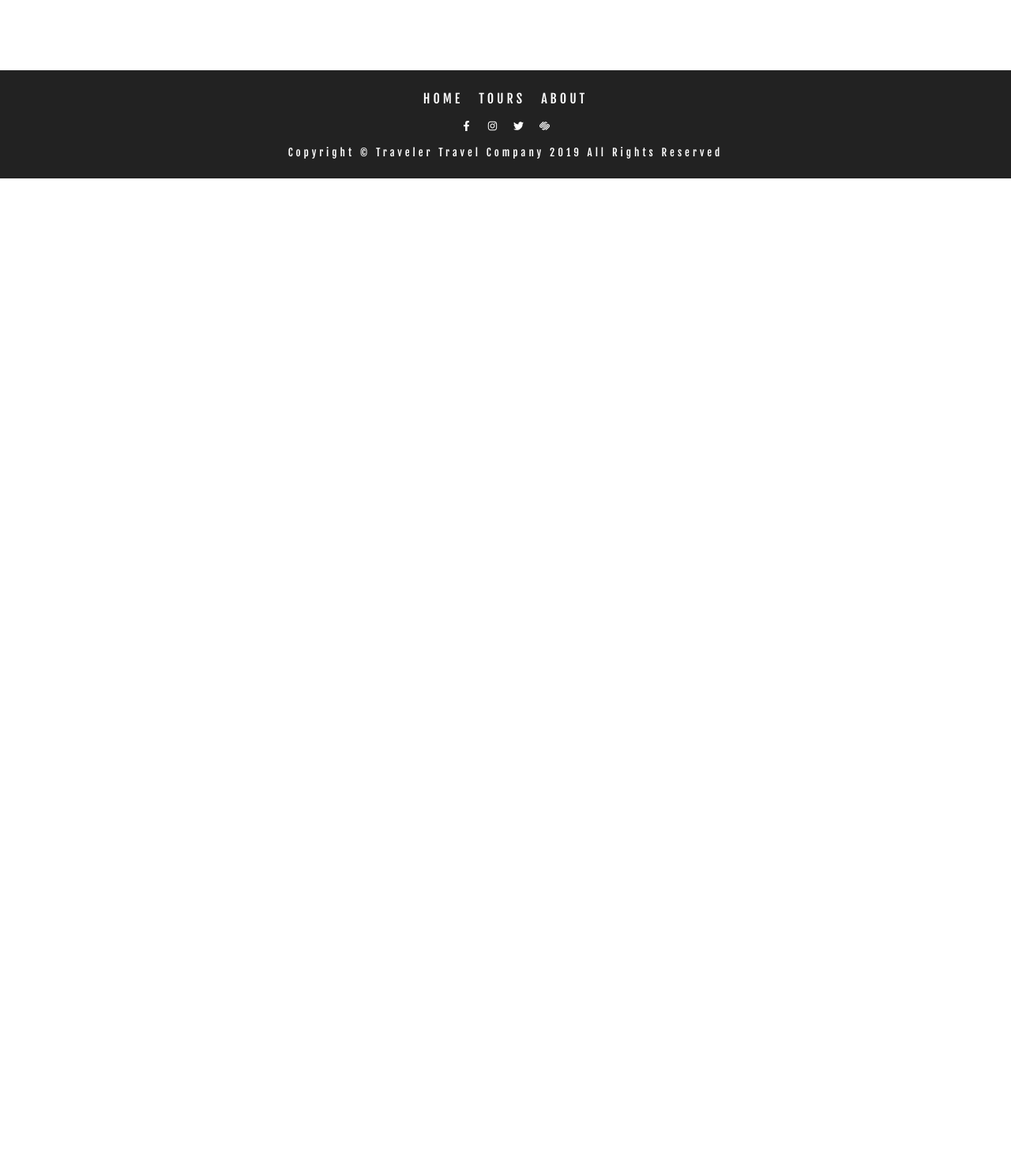
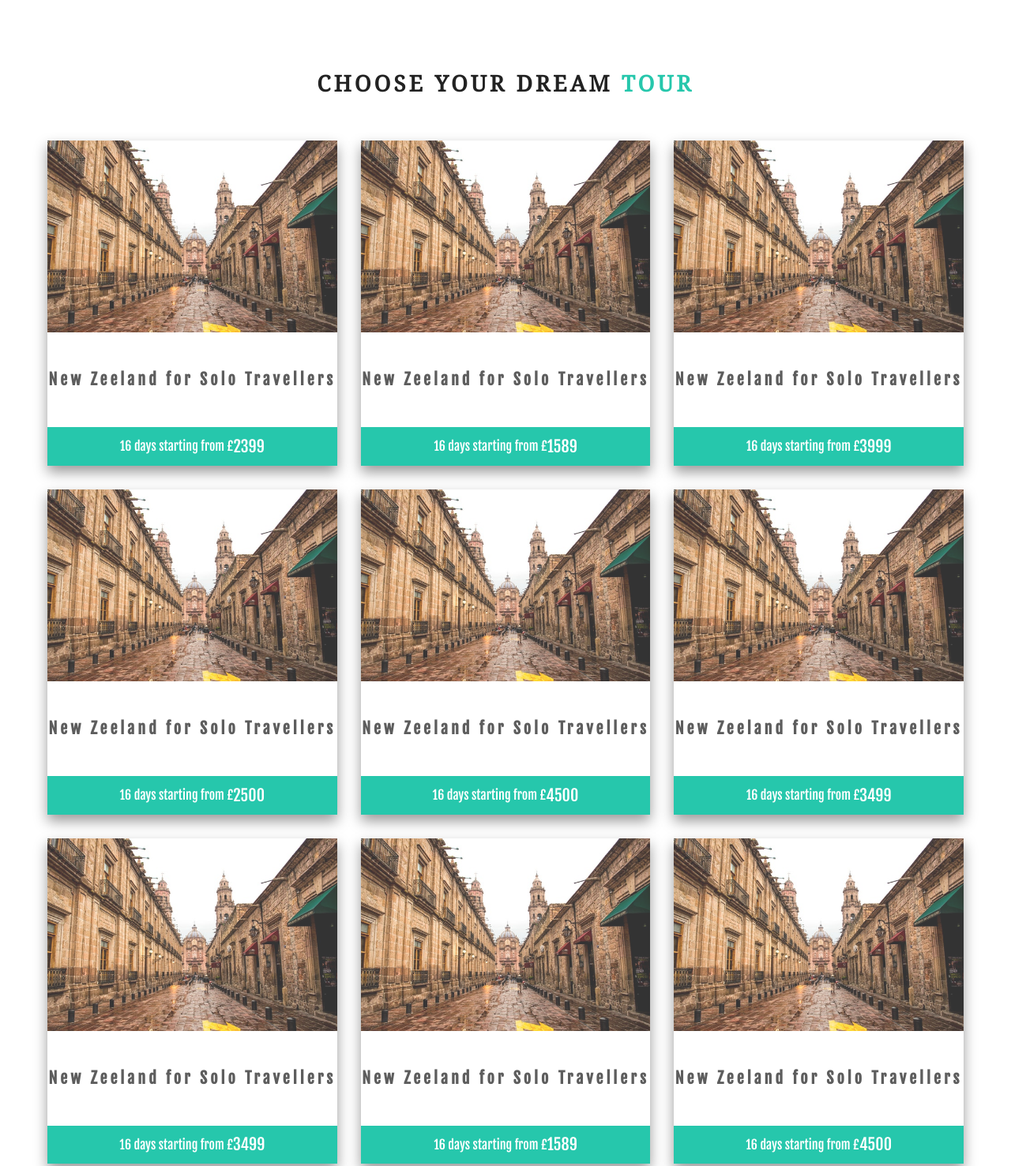
Before and after one commit to jasonjin220/gatsby-traveler-website, a Gatsby site: page /tours in a window 1280 px wide. Shown: the part 640-2117 px from the top of the page at 79% size. Before the commit the page ends 866 px from the top, so only its background shows below. Built offline with nearby package versions, Linux system fonts and the light colour scheme; Gatsby itself is replaced by a stand-in of ours.

Commit message:
building the tours page & TourCard component

```diff
--- a/src/components/Card/Card.jsx
+++ b/src/components/Card/Card.jsx
@@ -5,7 +5,7 @@ import "./card.scss"
 const Card = ({ place, imgSrc }) => {
   return (
     <div className="card">
-      <img src={imgSrc} alt="country" className="card__img" />
+      <img src={imgSrc} alt="place" className="card__img" />
 
       <h5 className="card__place">{place}</h5>
       <button className="btn-white card__btn">See More</button>
--- /dev/null
+++ b/src/components/TourCard/TourCard.jsx
@@ -0,0 +1,19 @@
+import React from "react"
+
+import "./tourCard.scss"
+
+const TourCard = ({ imgSrc, price }) => {
+  return (
+    <div className="tour-card">
+      <div className="tour-card__img-wrapper">
+        <img src={imgSrc} className="tour-card__img" />
+      </div>
+      <h3 className="tour-card__info">New Zeeland for Solo Travellers</h3>
+      <div className="tour-card__price-offer">
+        16 days starting from &pound;<span>{price}</span>
+      </div>
+    </div>
+  )
+}
+
+export default TourCard
--- /dev/null
+++ b/src/components/TourCard/tourCard.scss
@@ -0,0 +1,68 @@
+.tour-card {
+  position: relative;
+  display: grid;
+  grid-template-columns: 1fr;
+  grid-template-rows: 1fr 12rem .2fr;
+  user-select: none;
+
+  box-shadow: 0 8px 16px 0 rgba(0, 0, 0, 0.4);
+
+  &__img-wrapper {
+    overflow: hidden;
+  }
+
+  &__img {
+    width: 100%;
+    z-index: 1;
+    opacity: .9;
+    object-fit: cover;
+    display: block;
+
+    transition: .5s ease;
+    opacity: 0.8;
+
+    &:hover {
+      opacity: 1;
+      transform: scale(1.1);
+      backface-visibility: hidden;
+      cursor: pointer;
+    }
+  }
+
+  &__img:hover {
+    opacity: 1 !important;
+  }
+
+  &__info {
+    margin: 0;
+    font-size: 2rem;
+    color: rgb(93, 93, 93);
+    height: 100%;
+    text-align: center;
+    display: flex;
+    align-items: center;
+    justify-content: center;
+    font-family: "Fjalla One", sans-serif;
+    z-index: 10;
+
+    @media screen and (max-width: 500px) {
+      font-size: 1.7rem;
+    }
+  }
+
+  &__price-offer {
+    background-color: rgb(241, 241, 241);
+    background-color: var(--primaryColor);
+    color: #fff;
+    text-align: center;
+    display: flex;
+    align-items: center;
+    justify-content: center;
+
+    font-size: 1.6rem;
+
+    span {
+      font-size: 2rem;
+    }
+  }
+}
--- /dev/null
+++ b/src/components/Tours/Tours.jsx
@@ -0,0 +1,35 @@
+import React from "react"
+import Title from "../Title/Title"
+import TourCard from "../TourCard/TourCard"
+import img from "../../images/tours/test.jpg"
+
+import "./tours.scss"
+
+const Tours = () => {
+  return (
+    <div className="tours-wrapper">
+      <Title title="Choose your dream " subtitle="tour" />
+      <div className="container">
+        <section className="tours">
+          <TourCard imgSrc={img} price="2399" />
+          <TourCard imgSrc={img} price="1589" />
+          <TourCard imgSrc={img} price="3999" />
+          <TourCard imgSrc={img} price="2500" />
+          <TourCard imgSrc={img} price="4500" />
+          <TourCard imgSrc={img} price="3499" />
+          <TourCard imgSrc={img} price="3499" />
+          <TourCard imgSrc={img} price="1589" />
+          <TourCard imgSrc={img} price="4500" />
+          <TourCard imgSrc={img} price="3699" />
+          <TourCard imgSrc={img} price="1589" />
+          <TourCard imgSrc={img} price="3499" />
+          <TourCard imgSrc={img} price="2499" />
+          <TourCard imgSrc={img} price="4500" />
+          <TourCard imgSrc={img} price="1589" />
+        </section>
+      </div>
+    </div>
+  )
+}
+
+export default Tours
--- /dev/null
+++ b/src/components/Tours/tours.scss
@@ -0,0 +1,25 @@
+.tours-wrapper {
+  margin: 10rem 0;
+
+  @media screen and (max-width: 500px) {
+    margin: 6rem 0;
+  }
+}
+
+.tours {
+  grid-column: center-start / center-end;
+  margin: 4rem 0;
+
+  display: grid;
+  grid-template-columns: repeat(auto-fit, minmax(35rem, 1fr));
+  grid-gap: 3rem;
+
+  @media screen and (max-width: 900px) {
+    grid-template-columns: 1fr;
+  }
+
+  @media screen and (max-width: 500px) {
+    grid-column: full-start / full-end;
+    margin: 0 2rem;
+  }
+}
--- a/src/pages/tours.js
+++ b/src/pages/tours.js
@@ -2,6 +2,7 @@ import React from "react"
 import Layout from "../components/Layout/Layout"
 import StyledHero from "../components/StyledHero"
 import Banner from "../components/Banner/Banner"
+import Tours from "../components/Tours/Tours"
 import { graphql } from "gatsby"
 
 const tours = ({ data }) => {
@@ -17,6 +18,7 @@ const tours = ({ data }) => {
           info="Your adventure starts here"
         ></Banner>
       </StyledHero>
+      <Tours />
     </Layout>
   )
 }
```
Also changed, not shown: src/images/tours/test.jpg (added).
